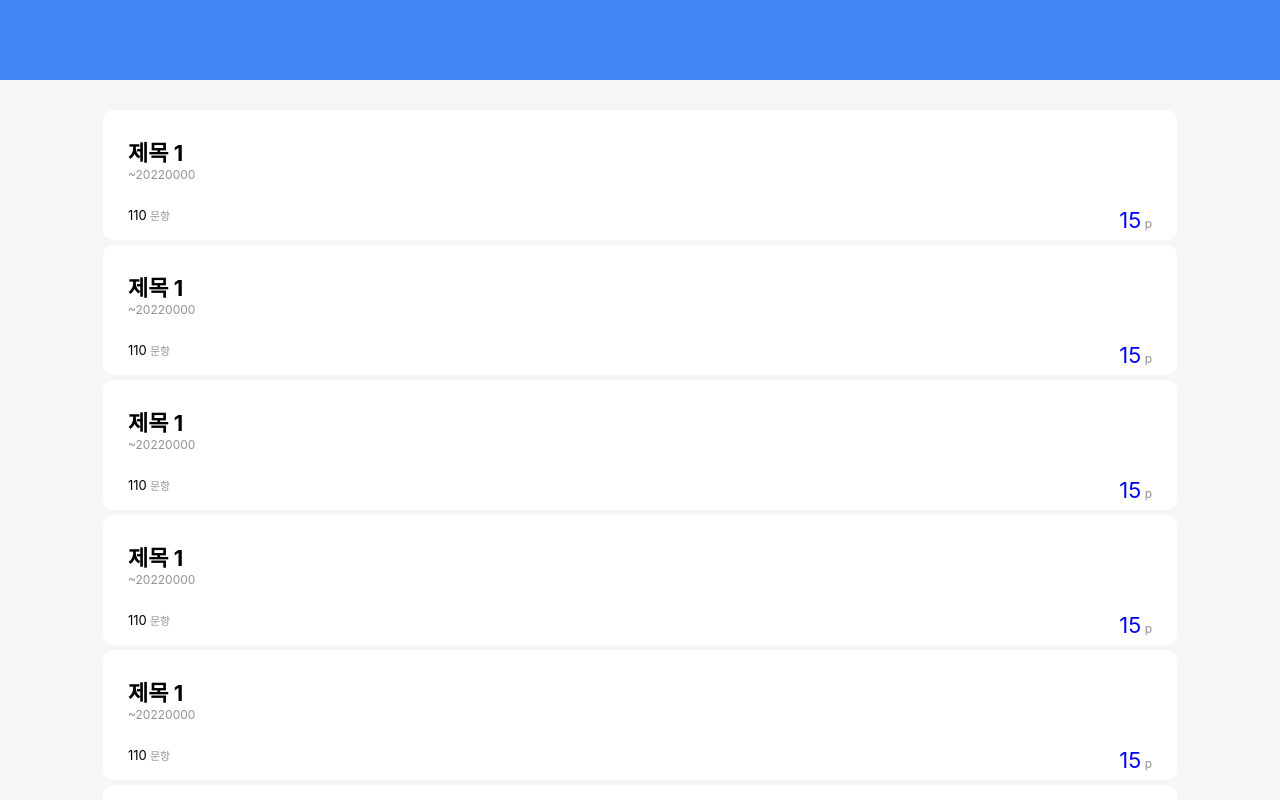
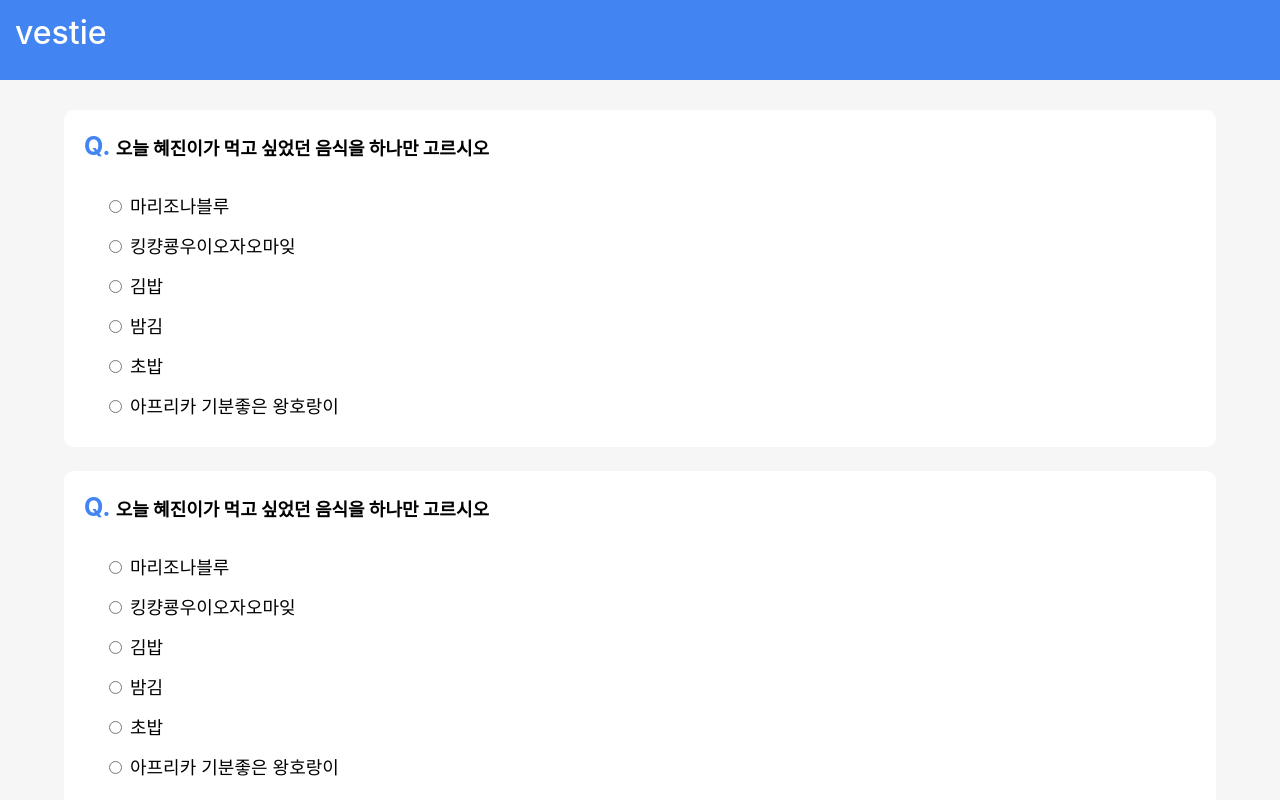
Before and after one commit to CocaCollaThon/vestie-front, a React (Create React App) app in the folder vestie/: page /servey in a window 1280 px wide. Shown: the top 800 px of the page. Built offline with nearby package versions, Linux system fonts and the light colour scheme.

Commit message:
[FEAT] page router 구현

```diff
--- a/vestie/package.json
+++ b/vestie/package.json
@@ -8,6 +8,7 @@
     "@testing-library/user-event": "^13.5.0",
     "react": "^18.2.0",
     "react-dom": "^18.2.0",
+    "react-router-dom": "^6.4.2",
     "react-scripts": "5.0.1",
     "web-vitals": "^2.1.4"
   },
--- a/vestie/src/App.js
+++ b/vestie/src/App.js
@@ -1,28 +1,52 @@
 import './App.css';
+import React from "react";
+import { BrowserRouter, Routes, Route } from "react-router-dom";
+
 import {Main} from './page/main/main'
 import {ProceedSurvey} from "./page/proceedsurvey/proceedSurvey";
+import {ServeySetTitle} from "./page/registerServey/registerServey_setTitle";
+import {ServeySetTarget} from "./page/registerServey/registerServey_setTarget";
+import {RegisterServey} from "./page/registerServey/registerServey";
+import {CheckBeforeSubmit} from "./page/checkBeforeSubmit/checkBeforeSubmit";
+
 import {CompleteProceedSurvey} from "./page/completeproceedsurvey/CompleteProceedSurveyComponent";
 import { UnderLineInput } from './component/input/underline/underLineInput';
 import { UnderButton } from './component/under_button/under_button';
 import {SignUp_setID} from "./page/signUp/signUp_1";
 
+const Router = () => {
+   return (
+      <BrowserRouter>
+         <Routes>
+            <Route exact path="/" element ={<Main/>} />
+            <Route path="/servey" element ={<ProceedSurvey/>} />
+            <Route path="/register_setTitle" element ={<ServeySetTitle/>} />
+            <Route path="/register_setTarget" element ={<ServeySetTarget/>} />
+            <Route path="/register_questions" element ={<RegisterServey/>} />
+            <Route path="/check_before_register" element ={<CheckBeforeSubmit/>} />
+            <Route path="/complete_register" element ={<CompleteProceedSurvey/>} />
+         </Routes>
+      </BrowserRouter>
+   );
 
-const route = (window) => {
-   switch (window.location.pathname) {
-      case "/survey/proceed": return <ProceedSurvey />
-      case "/complete": return <CompleteProceedSurvey />
-      case "/input": return <UnderLineInput />
-      case "/btn": return <UnderButton />
-      case "/signup": return <SignUp_setID />
+}
+
+// const Routes = (window) => {
+//    switch (window.location.pathname) {
+//       case "/survey/proceed": return <ProceedSurvey />
+//       case "/complete": return <CompleteProceedSurvey />
+//       case "/input": return <UnderLineInput />
+//       case "/btn": return <UnderButton />
+//       case "/signup": return <SignUp_setID />
 
 
 
-      default: return <Main />
-   }
-}
+//       default: return <Main />
+//    }
+// }
 
 const App = () => {
-  return route(window);
+  return Router();
 };
 
 export default App;
--- a/vestie/src/component/header/header.css
+++ b/vestie/src/component/header/header.css
@@ -3,3 +3,10 @@
     height: 80px;
     margin-bottom: 30px;
 }
+.title_div{
+    padding-top: 13px;
+    padding-left: 15px;
+    font-size: xx-large;
+    color: white;
+    font-weight: 500;
+}
--- a/vestie/src/component/header/header.js
+++ b/vestie/src/component/header/header.js
@@ -1,11 +1,24 @@
 import "./header.css";
 
 export const Header = () => {
+
     return <HeaderComponent></HeaderComponent>;
 }
 
 const HeaderComponent = () => {
-    return <div className="vestie_header"></div>;
+    function moveToMain(e){
+        window.location.href ="/";
+    }
+    return (
+    <div className="vestie_header">
+        <div className="button_div">
+
+        </div>
+        <div className="title_div" onClick={moveToMain}>
+            <span>vestie</span>
+        </div>
+    </div>
+    );
 }
 
 export default Header;
--- a/vestie/src/component/surveyitem/surveyItem.js
+++ b/vestie/src/component/surveyitem/surveyItem.js
@@ -2,8 +2,11 @@ import "./style.css";
 
 
 export const SurveyItem = ({ survey }) => {
+    function moveToServey(e){
+        window.location.href ="/servey";
+    }
 
-    return <div className="survey_item_box">
+    return <div className="survey_item_box" onClick={moveToServey}>
 
         {/* 설문의 이름과 날짜 제공 */}
         <div className="survey_item_top_box">
--- a/vestie/src/component/under_button/under_button.js
+++ b/vestie/src/component/under_button/under_button.js
@@ -6,9 +6,12 @@ function Button({ disabled, children }) {
   }
 
 export const UnderButton=(props)=>{
+  function moveToPage(e){
+    window.location.href ="/"+props.next_page;
+  }
 
     return (<div className="under_btn_box">
-            <button className="under_btn">{props.button_title}</button>
+            <button className="under_btn" onClick={moveToPage}>{props.button_title}</button>
         </div>);
 
 }
--- a/vestie/src/page/checkBeforeSubmit/checkBeforeSubmit.js
+++ b/vestie/src/page/checkBeforeSubmit/checkBeforeSubmit.js
@@ -1,12 +1,18 @@
 import Header from "../../component/header/header";
 import { UnderButton } from '../../component/under_button/under_button';
 
-export function CheckBeforeSubmit() {
+var title="답변을 제출하시겠습니까?";
+
+
+export function CheckBeforeSubmit(window) {
+  // if (window.location.pathname==="/check_before_register") {
+  //   title="설문을 등록하시겠습니까?"
+  // }
   return (
     <div className="check_befor_submit_box">
       <Header></Header>
       <div className="check_befor_submit_text_box">
-            <div className="check_befor_submit_text">답변을 제출하시겠습니까?</div>
+            <div className="check_befor_submit_text">{title}</div>
             <div className="check_befor_submit_anwer_num_box">
                 답변문항 <span className="check_befor_submit_anwer_num">128</span>
             </div>
@@ -15,7 +21,7 @@ export function CheckBeforeSubmit() {
           제공 포인트 <span className="check_befor_submit_gave_point_box">10</span>p
       </div>
 
-      <UnderButton button_title="제출"></UnderButton>
+      <UnderButton button_title="제출" next_page="complete_register"></UnderButton>
     </div>
   );
 }
--- a/vestie/src/page/proceedsurvey/proceedSurvey.js
+++ b/vestie/src/page/proceedsurvey/proceedSurvey.js
@@ -4,6 +4,7 @@ import ShortAnswerQuestion from "../../component/question/shortanswerquestion/sh
 import MultiChoiceQuestion from "../../component/question/multichoicequestion/multiChoiceQuestion";
 
 export const ProceedSurvey = () => {
+
   return (
     <div>
       <Header></Header>
--- a/vestie/src/page/registerServey/registerServey.js
+++ b/vestie/src/page/registerServey/registerServey.js
@@ -18,7 +18,7 @@ export function RegisterServey() {
       <div className="btn_add_question_box">
           <button className="btn_add_question">+</button>
       </div>
-      <UnderButton button_title="완료"></UnderButton>
+      <UnderButton button_title="완료" next_page="check_before_register"></UnderButton>
 
     </div>
   );
--- a/vestie/src/page/registerServey/registerServey_setTarget.js
+++ b/vestie/src/page/registerServey/registerServey_setTarget.js
@@ -58,7 +58,7 @@ export function ServeySetTarget() {
         </div>
       </div>
 
-      <UnderButton button_title="다음"></UnderButton>
+      <UnderButton button_title="다음" next_page="register_questions"></UnderButton>
 
     </div>
   );
--- a/vestie/src/page/registerServey/registerServey_setTitle.js
+++ b/vestie/src/page/registerServey/registerServey_setTitle.js
@@ -35,7 +35,7 @@ export function ServeySetTitle() {
         </div>
       </div>
 
-      <UnderButton button_title="다음"></UnderButton>
+      <UnderButton button_title="다음" next_page="register_setTarget"></UnderButton>
 
     </div>
   );
```
Also changed, not shown: vestie/src/component/icons/home.png (added), 1 other file (tests, documents, lock files or other folders).
